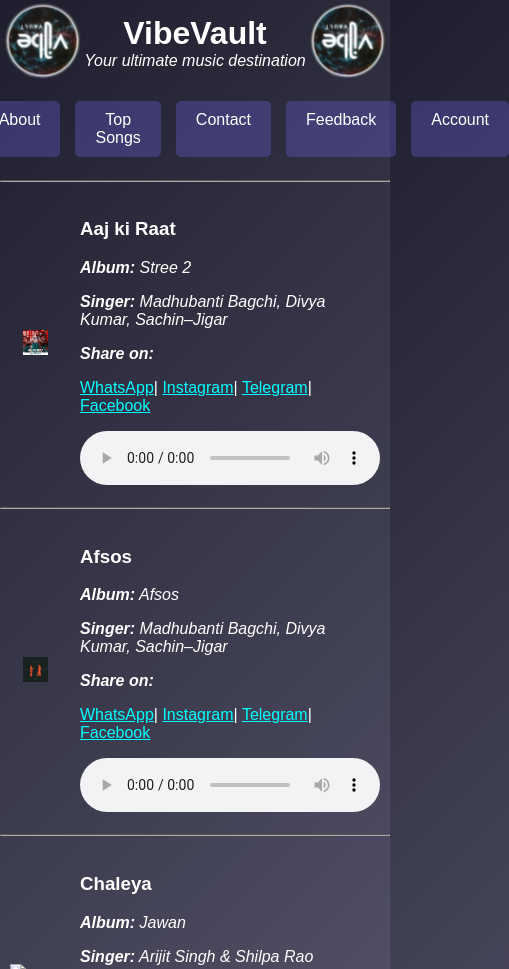
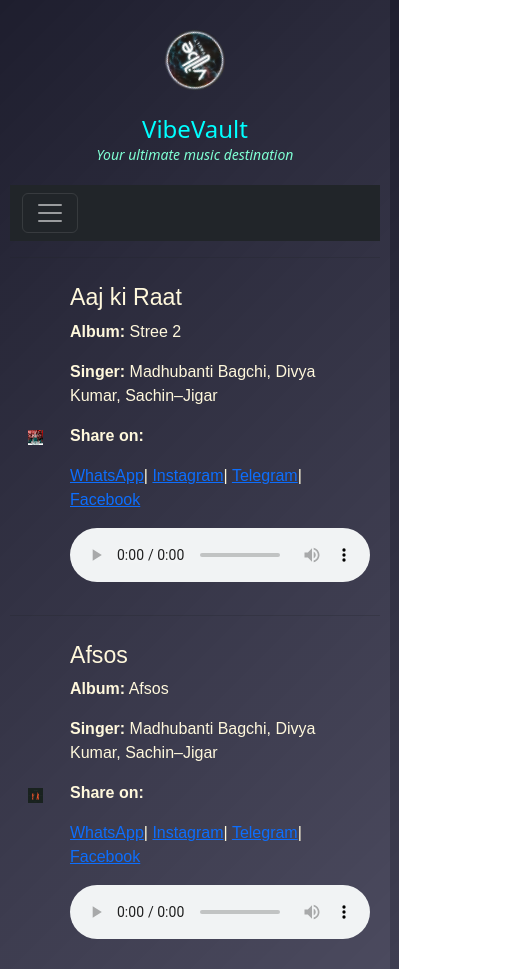
Before and after one commit to kirandeshmukh44/responsive-vibe-vault, a plain HTML site: page hindi.html in a window 390 px wide. Shown: the top 969 px of the page, 509 px wide, since content can reach past the window. Drawn offline with nearby package versions, Linux system fonts and the light colour scheme.

Commit message:
change color

```diff
--- a/hindi.css
+++ b/hindi.css
@@ -1,52 +1,48 @@
-
 body {
   font-family: 'Poppins', sans-serif;
   background: linear-gradient(135deg, #1e1e2e, #695acd49);
-    /* background-image: url(6.jpg); */
-    /* background-size: cover; */
   color: white;
   text-align: center;
+  margin: 0;
   padding: 0;
-    margin: 0;
 }
 
-
-
-header {
+.header-box {
   display: flex;
-    flex-direction: column;
+  justify-content: center;
   align-items: center;
+  gap: 15px;
+  flex-wrap: wrap;
   padding: 20px;
 }
 
-#Logo{
-    height: 2cm;
-    width: 2cm;
+.logo {
+  width: 60px;
+  height: 60px;
   border-radius: 50%;
-    animation-name: logo ;
-    animation-duration: 2s;
-    animation-iteration-count: infinite;
-    animation-timing-function: linear;
-}
-@keyframes logo {
-    from{
-        transform: rotate(0);
-    }
-    to{
-        transform: rotate(360deg);
+  animation: logo 3s linear infinite;
 }
 
+.logo-center {
+  display: none;
 }
 
-h1 {
-    font-size: 2em;
-    margin: 0;
+@keyframes logo {
+  from { transform: rotate(0deg); }
+  to { transform: rotate(360deg); }
 }
 
-p {
-    font-style: italic;
+.header-text h1 {
+  margin: 0;
+  font-size: 1.5em;
+  text-align: center;
 }
 
+#head {
+  font-style: italic;
+  margin: 0;
+  font-size: 14px;
+}
 
 nav {
   background: #473d8b00;
@@ -54,6 +50,19 @@ nav {
   display: flex;
   justify-content: center;
   gap: 15px;
+  flex-wrap: wrap;
+  animation: nav 2s ease-in;
+}
+
+@keyframes nav {
+  from {
+    opacity: 0;
+    transform: translateY(-20px);
+  }
+  to {
+    opacity: 1;
+    transform: translateY(0);
+  }
 }
 
 nav a {
@@ -63,20 +72,18 @@ nav a {
   padding: 10px 20px;
   border-radius: 5px;
   transition: 0.3s;
-    animation-name: button;
-    animation-duration: 2s;
+  animation: button 2s ease-in;
+}
 
-}
 @keyframes button {
-    from{
+  from {
     opacity: 0;
     transform: translateY(-20px);
   }
-    to{
+  to {
     opacity: 1;
     transform: translateY(0);
   }
-
 }
 
 nav a:hover {
@@ -100,3 +107,41 @@ a{
     color: aqua;
 
 }
+
+@media (max-width: 768px) {
+  body {
+    font-size: 14px;
+    padding: 10px;
+    text-align: left;
+    background-color:aqua;
+  }
+
+  .logo-left,
+  .logo-right {
+    display: none;
+  }
+
+  .logo-center {
+    display: block;
+    margin-bottom: 10px;
+  }
+
+  .header-box {
+    flex-direction: column;
+    text-align: center;
+  }
+  .header-text h1 {
+    color: aqua;
+  }
+  #head {
+    color: aquamarine;
+  }
+
+  #welcome h2 {
+    font-size: 1.5em;
+  }
+
+  #hindi{
+    color: cornsilk;
+  }
+}
--- a/hindi.html
+++ b/hindi.html
@@ -4,29 +4,42 @@
 <head>
 
     <title>VibeVault - Hindi Top Songs</title>
+    <meta name="viewport" content="width=device-width, initial-scale=1.0">
     <link rel="stylesheet" href="hindi.css">
+    <link href="https://cdn.jsdelivr.net/npm/bootstrap@5.3.7/dist/css/bootstrap.min.css" rel="stylesheet" integrity="sha384-LN+7fdVzj6u52u30Kp6M/trliBMCMKTyK833zpbD+pXdCLuTusPj697FH4R/5mcr" crossorigin="anonymous">
+    <script src="https://cdn.jsdelivr.net/npm/bootstrap@5.3.7/dist/js/bootstrap.bundle.min.js" integrity="sha384-ndDqU0Gzau9qJ1lfW4pNLlhNTkCfHzAVBReH9diLvGRem5+R9g2FzA8ZGN954O5Q" crossorigin="anonymous"></script>
 </head>
 <body>
 
-    <table align="center">
-  <tr>
-    <td><img src="14.jpg" alt="Logo Left" id="Logo" ></td>
-    <td>
-      <h1 align="center" >VibeVault</h1>
-      <p align="center" style="font-style: italic; margin: 0;">Your ultimate music destination</p>
-    </td>
-    <td><img src="14.jpg" alt="Logo Right" id="Logo"></td>
-  </tr>
-</table>
+<div class="header-box">
+  <img src="14.jpg" alt="Logo Left" class="logo logo-left">
+  <img src="14.jpg" alt="Logo Center" class="logo logo-center">
+  <div class="header-text">
+    <h1>VibeVault</h1>
+    <p id="head">Your ultimate music destination</p>
+  </div>
+  <img src="14.jpg" alt="Logo Right" class="logo logo-right">
+</div>
 
-    <nav>
-        <a href="index.html">Home</a>
-        <a href="about.html">About</a>
-        <a href="topsongs.html">Top Songs</a>
-        <a href="contact.html">Contact</a>
-        <a href="feedback.html">Feedback</a>
-        <a href="account.html">Account</a>
-    </nav>
+<nav class="navbar navbar-expand-lg bg-dark navbar-dark">
+  <div class="container-fluid">
+    <button class="navbar-toggler" type="button" data-bs-toggle="collapse" data-bs-target="#navbarSupportedContent"
+      aria-controls="navbarSupportedContent" aria-expanded="false" aria-label="Toggle navigation">
+      <span class="navbar-toggler-icon"></span>
+    </button>
+
+    <div class="collapse navbar-collapse justify-content-center" id="navbarSupportedContent" style="width: 10px; height: 50px;">
+      <ul class="navbar-nav mb-2 mb-lg-0">
+        <li class="nav-item"><a class="nav-link active" href="index.html">Home</a></li>
+        <li class="nav-item"><a class="nav-link" href="about.html">About</a></li>
+        <li class="nav-item"><a class="nav-link" href="topsongs.html">Top Songs</a></li>
+        <li class="nav-item"><a class="nav-link" href="contact.html">Contact</a></li>
+        <li class="nav-item"><a class="nav-link" href="feedback.html">Feedback</a></li>
+        <li class="nav-item"><a class="nav-link" href="account.html">Account</a></li>
+      </ul>
+    </div>
+  </div>
+</nav>
 
 <hr>
 
```
Lines whose indentation alone changed are shown as unchanged.
